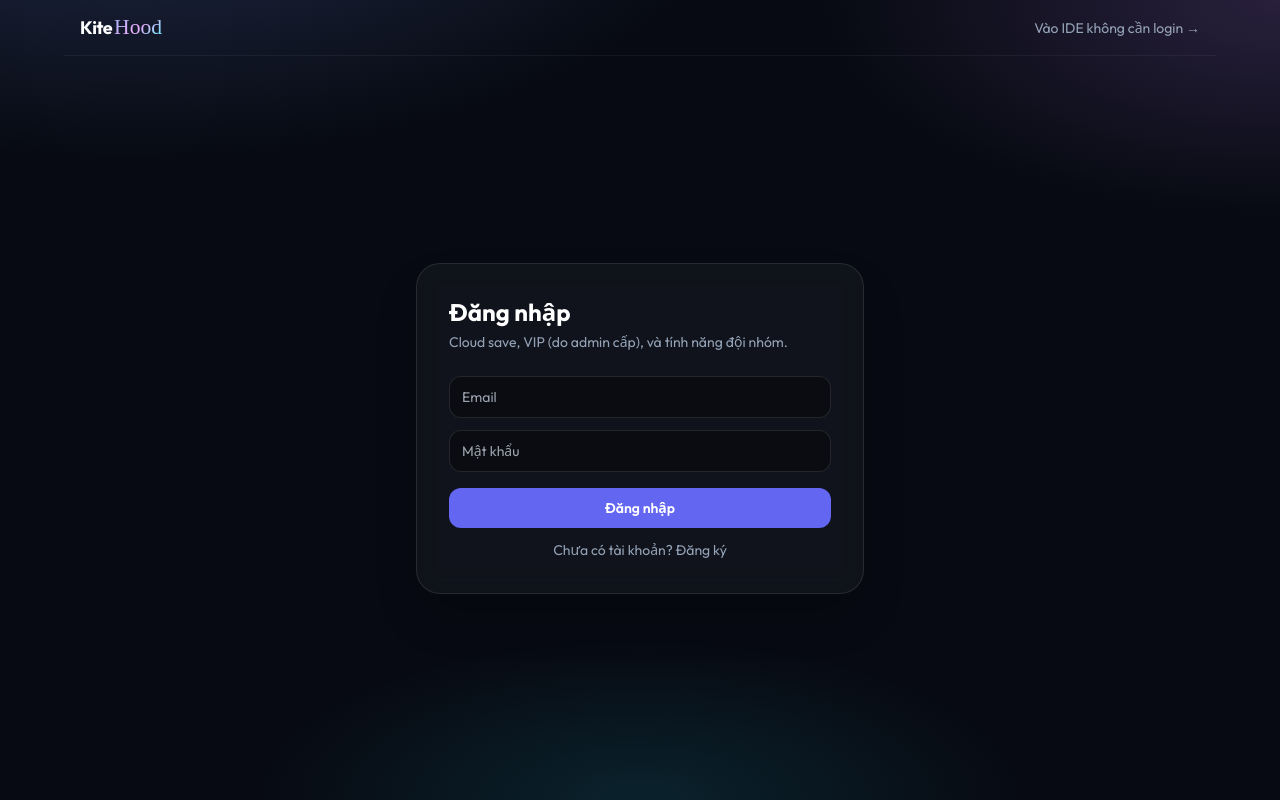
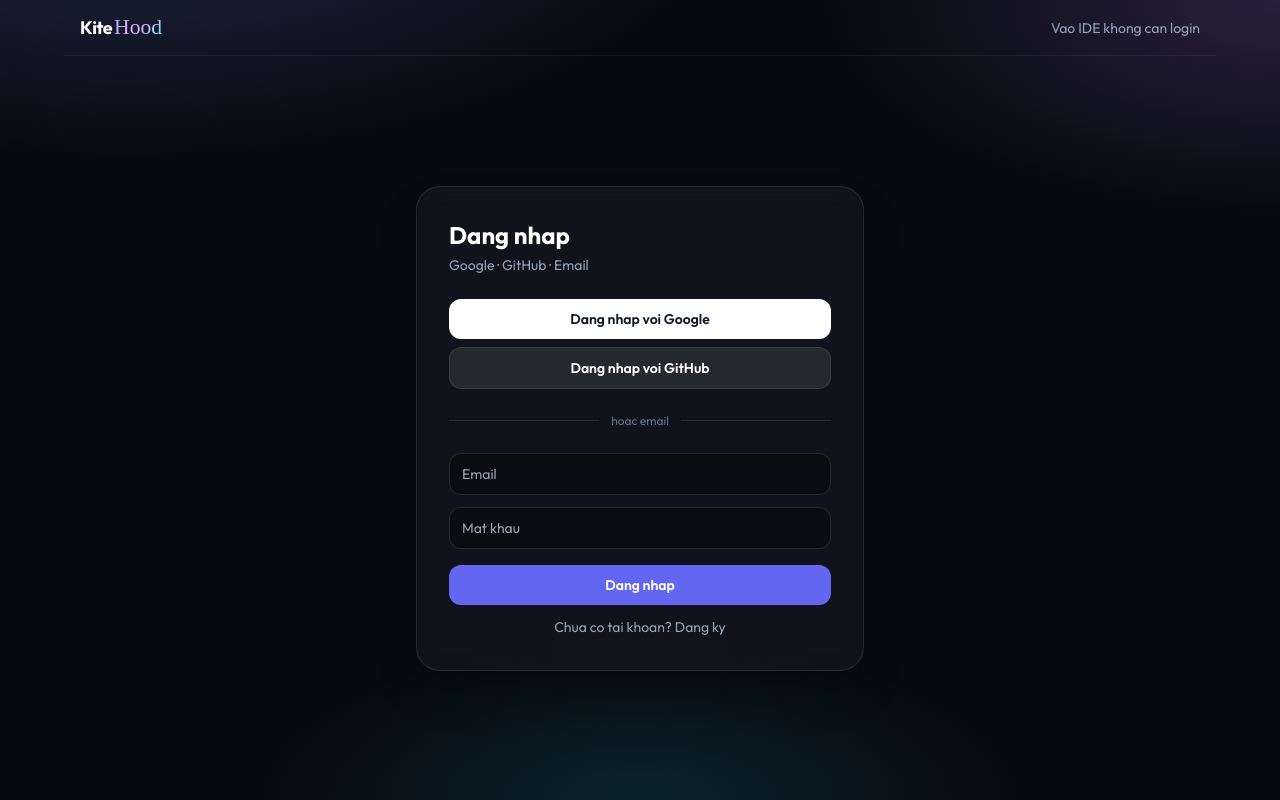
Before and after one commit to khanhgia971-spec/kitehood, a React (Vite) app in the folder apps/web/: page /login in a window 1280 px wide. Built offline with nearby package versions, Linux system fonts and the light colour scheme; a web font is replaced by a local one.

Commit message:
feat: Google + GitHub login on Login page

```diff
--- a/apps/web/src/components/auth/LoginPage.tsx
+++ b/apps/web/src/components/auth/LoginPage.tsx
@@ -1,4 +1,4 @@
-import { useState } from 'react';
+import { useEffect, useState } from 'react';
 import { Link, useNavigate } from 'react-router-dom';
 import { useAuthStore } from '../../stores/auth';
 
@@ -6,6 +6,7 @@ export function LoginPage() {
   const navigate = useNavigate();
   const login = useAuthStore((s) => s.login);
   const register = useAuthStore((s) => s.register);
+  const applyTokenFromUrl = useAuthStore((s) => s.applyTokenFromUrl);
   const [mode, setMode] = useState<'login' | 'register'>('login');
   const [email, setEmail] = useState('');
   const [password, setPassword] = useState('');
@@ -13,19 +14,27 @@ export function LoginPage() {
   const [err, setErr] = useState('');
   const [busy, setBusy] = useState(false);
 
+  useEffect(() => {
+    (async () => {
+      try {
+        const ok = await applyTokenFromUrl();
+        if (ok) navigate('/code', { replace: true });
+      } catch (ex: any) {
+        setErr(ex?.message || 'OAuth loi');
+      }
+    })();
+  }, [applyTokenFromUrl, navigate]);
+
   async function submit(e: React.FormEvent) {
     e.preventDefault();
     setErr('');
     setBusy(true);
     try {
-      if (mode === 'login') {
-        await login(email, password);
-      } else {
-        await register(email, password, name || email.split('@')[0]);
-      }
+      if (mode === 'login') await login(email, password);
+      else await register(email, password, name || email.split('@')[0]);
       navigate('/code');
     } catch (ex: any) {
-      setErr(ex?.message || 'Thất bại');
+      setErr(ex?.message || 'That bai');
     } finally {
       setBusy(false);
     }
@@ -39,24 +48,42 @@ export function LoginPage() {
           <span className="brand-hood text-3xl">Hood</span>
         </Link>
         <Link to="/code" className="ml-auto text-sm text-slate-400 hover:text-white">
-          Vào IDE không cần login →
+          Vao IDE khong can login
         </Link>
       </header>
       <div className="flex-1 flex items-center justify-center p-4">
-        <form
-          onSubmit={submit}
-          className="w-full max-w-md rounded-3xl border border-white/10 bg-white/[0.04] p-8 shadow-2xl backdrop-blur-md"
+        <div className="w-full max-w-md rounded-3xl border border-white/10 bg-white/[0.04] p-8 shadow-2xl backdrop-blur-md">
+          <h1 className="text-2xl font-bold text-white mb-1">
+            {mode === 'login' ? 'Dang nhap' : 'Tao tai khoan'}
+          </h1>
+          <p className="text-sm text-slate-400 mb-6">Google · GitHub · Email</p>
+
+          <div className="flex flex-col gap-2 mb-6">
+            <a
+              href="/api/auth/google"
+              className="flex items-center justify-center gap-2 w-full py-2.5 rounded-xl bg-white text-slate-900 font-semibold text-sm hover:bg-slate-100"
             >
-          <h1 className="text-2xl font-bold text-white mb-1">
-            {mode === 'login' ? 'Đăng nhập' : 'Tạo tài khoản'}
-          </h1>
-          <p className="text-sm text-slate-400 mb-6">
-            Cloud save, VIP (do admin cấp), và tính năng đội nhóm.
-          </p>
+              Dang nhap voi Google
+            </a>
+            <a
+              href="/api/auth/github"
+              className="flex items-center justify-center gap-2 w-full py-2.5 rounded-xl bg-[#24292f] text-white font-semibold text-sm hover:bg-[#32383f] border border-white/10"
+            >
+              Dang nhap voi GitHub
+            </a>
+          </div>
+
+          <div className="flex items-center gap-3 mb-6 text-xs text-slate-500">
+            <div className="flex-1 h-px bg-white/10" />
+            hoac email
+            <div className="flex-1 h-px bg-white/10" />
+          </div>
+
+          <form onSubmit={submit}>
             {mode === 'register' && (
               <input
-              className="w-full mb-3 px-3 py-2.5 rounded-xl bg-black/30 border border-white/10 text-sm"
-              placeholder="Tên hiển thị"
+                className="w-full mb-3 px-3 py-2.5 rounded-xl bg-black/30 border border-white/10 text-sm text-white"
+                placeholder="Ten hien thi"
                 value={name}
                 onChange={(e) => setName(e.target.value)}
               />
@@ -64,7 +91,7 @@ export function LoginPage() {
             <input
               type="email"
               required
-            className="w-full mb-3 px-3 py-2.5 rounded-xl bg-black/30 border border-white/10 text-sm"
+              className="w-full mb-3 px-3 py-2.5 rounded-xl bg-black/30 border border-white/10 text-sm text-white"
               placeholder="Email"
               value={email}
               onChange={(e) => setEmail(e.target.value)}
@@ -72,8 +99,8 @@ export function LoginPage() {
             <input
               type="password"
               required
-            className="w-full mb-4 px-3 py-2.5 rounded-xl bg-black/30 border border-white/10 text-sm"
-            placeholder="Mật khẩu"
+              className="w-full mb-4 px-3 py-2.5 rounded-xl bg-black/30 border border-white/10 text-sm text-white"
+              placeholder="Mat khau"
               value={password}
               onChange={(e) => setPassword(e.target.value)}
             />
@@ -81,19 +108,20 @@ export function LoginPage() {
             <button
               type="submit"
               disabled={busy}
-            className="w-full py-2.5 rounded-xl bg-indigo-500 hover:bg-indigo-400 text-white font-semibold text-sm"
+              className="w-full py-2.5 rounded-xl bg-indigo-500 hover:bg-indigo-400 text-white font-semibold text-sm disabled:opacity-50"
             >
-            {busy ? '…' : mode === 'login' ? 'Đăng nhập' : 'Đăng ký'}
+              {busy ? '...' : mode === 'login' ? 'Dang nhap' : 'Dang ky'}
             </button>
             <button
               type="button"
               className="w-full mt-3 text-sm text-slate-400 hover:text-white"
               onClick={() => setMode(mode === 'login' ? 'register' : 'login')}
             >
-            {mode === 'login' ? 'Chưa có tài khoản? Đăng ký' : 'Đã có tài khoản? Đăng nhập'}
+              {mode === 'login' ? 'Chua co tai khoan? Dang ky' : 'Da co tai khoan? Dang nhap'}
             </button>
           </form>
         </div>
       </div>
+    </div>
   );
 }
--- a/apps/web/src/stores/auth.ts
+++ b/apps/web/src/stores/auth.ts
@@ -7,10 +7,6 @@ export interface AuthUser {
   email: string;
   role: string;
   avatarUrl?: string;
-  storageUsed?: number;
-  storageQuota?: number;
-  theme?: string;
-  lastLoginAt?: string;
   [key: string]: unknown;
 }
 
@@ -19,6 +15,22 @@ interface AuthState {
   user: AuthUser | null;
   setAuth: (token: string, user: AuthUser) => void;
   logout: () => void;
+  login: (email: string, password: string) => Promise<void>;
+  register: (email: string, password: string, name?: string) => Promise<void>;
+  applyTokenFromUrl: () => Promise<boolean>;
+}
+
+async function parseJson(res: Response) {
+  const text = await res.text();
+  try {
+    return JSON.parse(text);
+  } catch {
+    throw new Error(
+      text.startsWith('<!')
+        ? 'API tra HTML — kiem tra run_worker_first / Worker deploy'
+        : text.slice(0, 120) || 'Loi mang'
+    );
+  }
 }
 
 export const useAuthStore = create<AuthState>()(
@@ -28,10 +40,54 @@ export const useAuthStore = create<AuthState>()(
       user: null,
       setAuth: (token, user) => set({ token, user }),
       logout: () => set({ token: null, user: null }),
+
+      login: async (email, password) => {
+        const res = await fetch('/api/auth/login', {
+          method: 'POST',
+          headers: { 'Content-Type': 'application/json' },
+          body: JSON.stringify({ email, password }),
+        });
+        const data = await parseJson(res);
+        if (!res.ok) throw new Error(data.error || 'Dang nhap that bai');
+        set({ token: data.token, user: data.user });
+      },
+
+      register: async (email, password, name) => {
+        const res = await fetch('/api/auth/register', {
+          method: 'POST',
+          headers: { 'Content-Type': 'application/json' },
+          body: JSON.stringify({ email, password, username: name }),
+        });
+        const data = await parseJson(res);
+        if (!res.ok) throw new Error(data.error || 'Dang ky that bai');
+        set({ token: data.token, user: data.user });
+      },
+
+      applyTokenFromUrl: async () => {
+        const params = new URLSearchParams(window.location.search);
+        const token = params.get('token');
+        const err = params.get('error');
+        if (err) throw new Error(err);
+        if (!token) return false;
+        const res = await fetch('/api/auth/me', {
+          headers: { Authorization: `Bearer ${token}` },
+        });
+        const data = await parseJson(res);
+        if (res.ok && data.user) {
+          set({ token, user: data.user });
+        } else {
+          set({
+            token,
+            user: data.user || { id: 'oauth', email: '', username: 'user', role: 'user' },
+          });
+        }
+        window.history.replaceState({}, '', '/login');
+        return true;
+      },
     }),
     {
       name: 'kitehood-auth',
-      partialize: (state) => ({ token: state.token, user: state.user }),
+      partialize: (s) => ({ token: s.token, user: s.user }),
     }
   )
 );
```
Also changed, not shown: 1 other file (tests, documents, lock files or other folders). Lines whose indentation alone changed are shown as unchanged.
